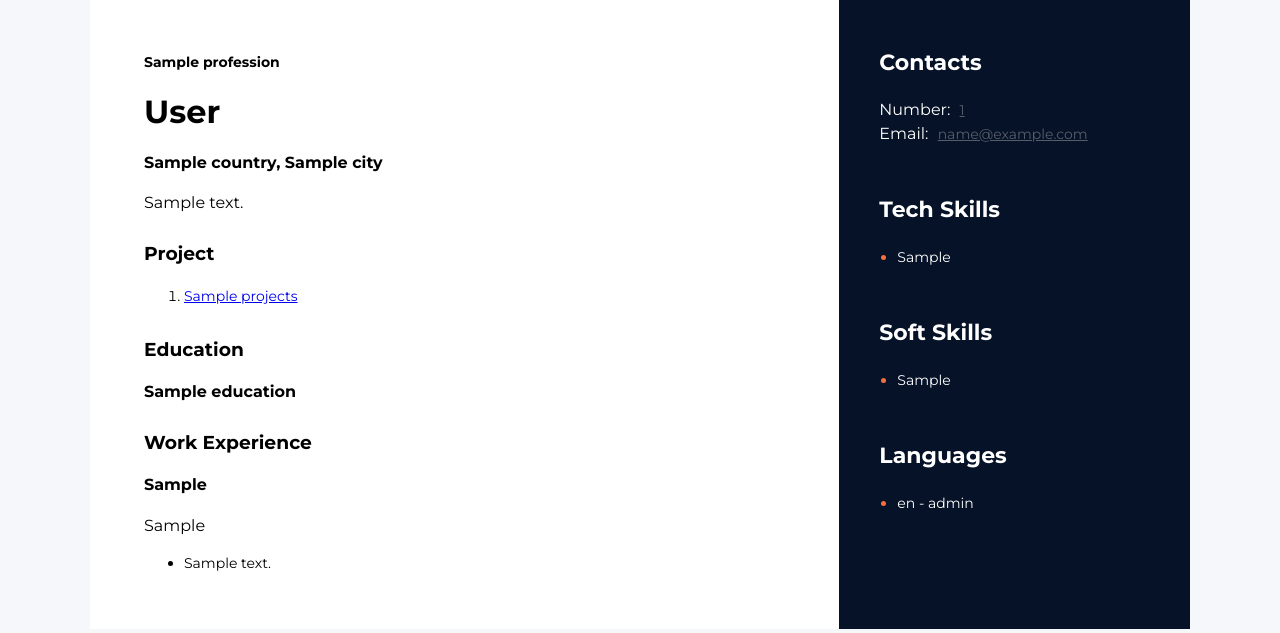
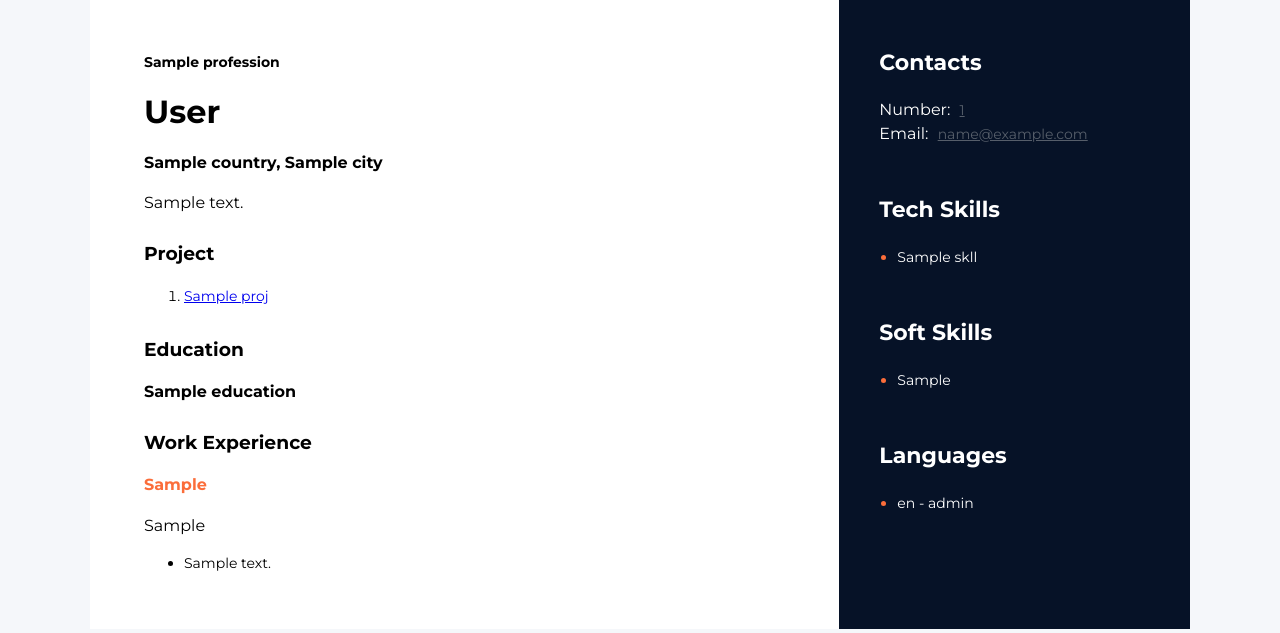
Before and after one commit to DRAGON612171/Resumeproject, a Flask app: template app/templates/index.html in a window 1280 px wide. Shown: the part 41-674 px from the top of the page. Run offline with Flask 2, Linux system fonts and the light colour scheme; the template is opened without the code that fills it: most values are stand-ins (such as "Sample title", 1, 10 or a date in 2020).

Commit message:
frontend

```diff
--- a/app/routes.py
+++ b/app/routes.py
@@ -16,29 +16,36 @@ def index():
     country = ''
     city = ''
     past_work = ''
+    how_long = ''
+    job_description = ''
     user_id = ''
     rand_password = ''
     description = ''
 
     def portal():
-        nonlocal name_surname, phone_number, email, education, tech_skills, projects, lang, lang_level, \
-                            country, city, past_work, description, profession
+        nonlocal name_surname, phone_number, email, education, tech_skills, soft_skills, projects, lang, lang_level, \
+                            country, city, past_work, description, profession, how_long, job_description
         result = readTable()
-        profession = result[0][-1]
+        profession = result[0][12]
         name_surname = result[0][1]
         phone_number = result[0][2]
         email = result[0][3]
         education = result[0][4]
-        tech_skills = result[0][5]
-        projects = result[0][6]
-        lang = result[0][7]
-        lang_level = result[0][8]
-        country = result[0][9]
-        city = result[0][10]
-        past_work = result[0][11]
-        description = result[0][-2]
+        tech_skills = result[0][-4]
+        soft_skills = result[0][-5]
+        projects = result[0][-3]
+        lang = result[0][5]
+        lang_level = result[0][6]
+        country = result[0][7]
+        city = result[0][8]
+        past_work = result[0][9]
+        how_long = result[0][-2]
+        job_description = result[0][-1]
+        description = result[0][11]
+
 
     portal()
-    return render_template('index.html', profession=profession, name_surname=name_surname, phone_number=phone_number,\
-                           email=email, education=education, tech_skills=tech_skills, projects=projects, lang=lang,\
-                           lang_level=lang_level, country=country, city=city, past_work=past_work, description=description)
+    return render_template('index.html', profession=profession, name_surname=name_surname, phone_number=phone_number, \
+                           email=email, education=education, tech_skills=tech_skills, soft_skills=soft_skills, \
+                           projects=projects, lang=lang, lang_level=lang_level, country=country, city=city, \
+                           past_work=past_work, how_long=how_long, job_description=job_description, description=description)
--- a/app/templates/index.html
+++ b/app/templates/index.html
@@ -56,11 +56,8 @@
         margin: 50px 0px 0px 40px;
     }
 
-    .n{
-        font-weight: bold;
-        font-size: 14px;
-        line-height: 24px;
-        margin-right: 5px;
+    .pst_wrk {
+        color: #FB6D3A;
     }
 
     .sidebar_title {
@@ -111,8 +108,8 @@
             <div class="projects">
                 <h3>Project</h3>
                 <ol>
-                    {% for proj in projects %}
-                    <li class="project_item"><a href={{projects}}>{{projects}}</a></li>
+                    {% for i in range(projects | length) %}
+                    <li class="project_item"><a href={{projects}}>{{projects[i]}}</a></li>
                     {% endfor %}
                 </ol>
             </div>
@@ -125,10 +122,14 @@
             <div class="experience">
                 <h3>Work Experience</h3>
                 <div>
-                    <h4>{{past_work}}</h4>
-                    <p>{{how_long}}</p>
+                    <h4 class="pst_wrk">{{past_work}}</h4>
+                    {% for a in range( how_long | length ) %}
+                    <p>{{how_long[a]}}</p>
+                    {% endfor %}
                     <ul>
-                        <li>{{job_description}}</li>
+                        {% for i in range(job_description | length) %}
+                        <li> <span>{{job_description[i]}}</span></li>
+                        {% endfor %}
                     </ul>
                 </div>
             </div>
@@ -150,8 +151,8 @@
             <div class="tech">
                 <h3 class="sidebar_title">Tech Skills</h3>
                 <ul class="skills_list">
-                    {% for skll in tech_skills %}
-                    <li class="skills_item"> <span class="skills_item_text">{{tech_skills}}</span></li>
+                    {% for i in range(tech_skills | length) %}
+                    <li class="skills_item"> <span class="skills_item_text">{{tech_skills[i]}}</span></li>
                     {% endfor %}
                 </ul>
             </div>
@@ -159,17 +160,17 @@
             <div class="soft">
                 <h3 class="sidebar_title">Soft Skills</h3>
                 <ul class="skills_list">
-                    <li class="skills_item"> <span class="skills_item_text">{{soft_skill}}</span></li>
+                    {% for i in range(soft_skills | length) %}
+                    <li class="skills_item"> <span class="skills_item_text">{{soft_skills[i]}}</span></li>
+                    {% endfor %}
                 </ul>
             </div>
             <!--Langauge-->
             <div class="lang">
                 <h3 class="sidebar_title">Languages</h3>
                 <ul class="skills_list">
-                    {% for i in lang %}
-                    {% for i in lang_level %}
-                    <li class="skills_item"><p> <span class="skills_item_text">{{lang}} - <span>{{lang_level}}</span></span></p></li>
-                    {% endfor %}
+                    {% for i in range(lang | length) %}
+                    <li class="skills_item"><p> <span class="skills_item_text">{{lang[i]}} - <span>{{lang_level[i]}}</span></span></p></li>
                     {% endfor %}
                 </ul>
             </div>
```
